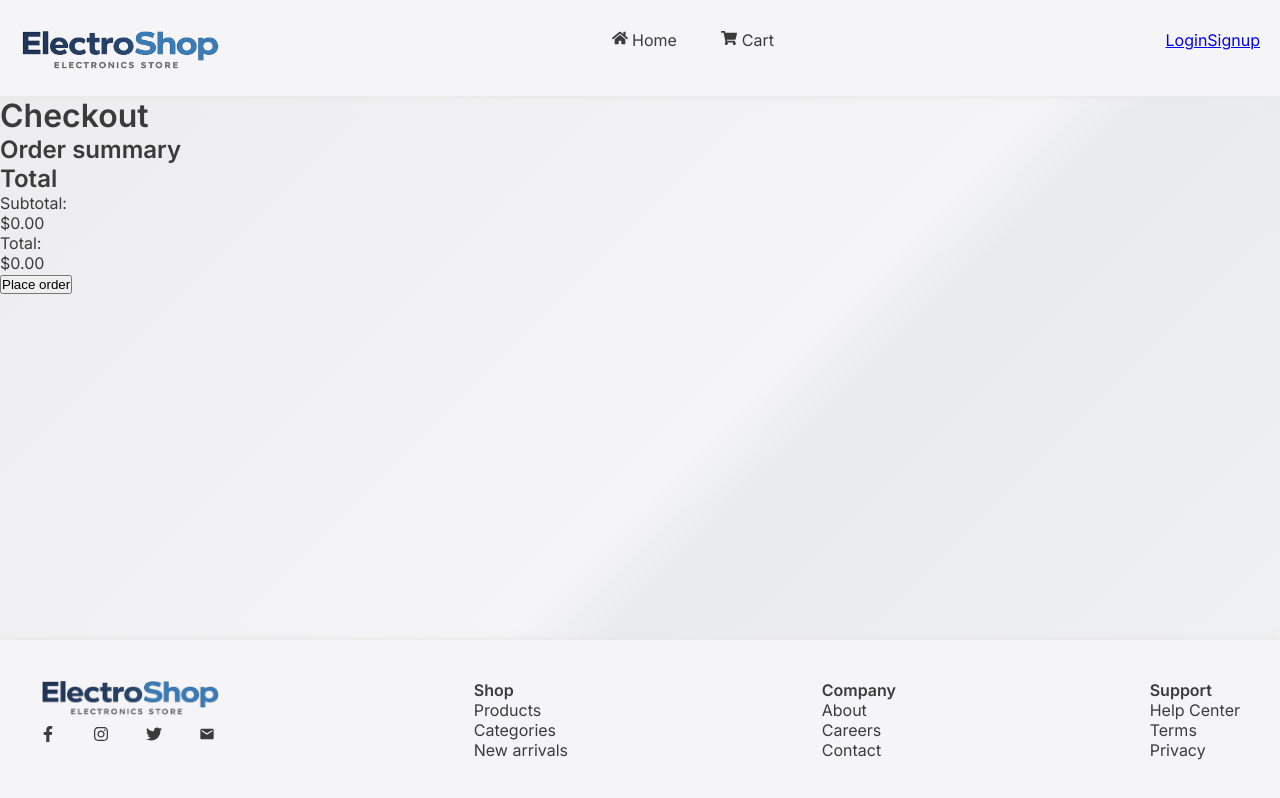
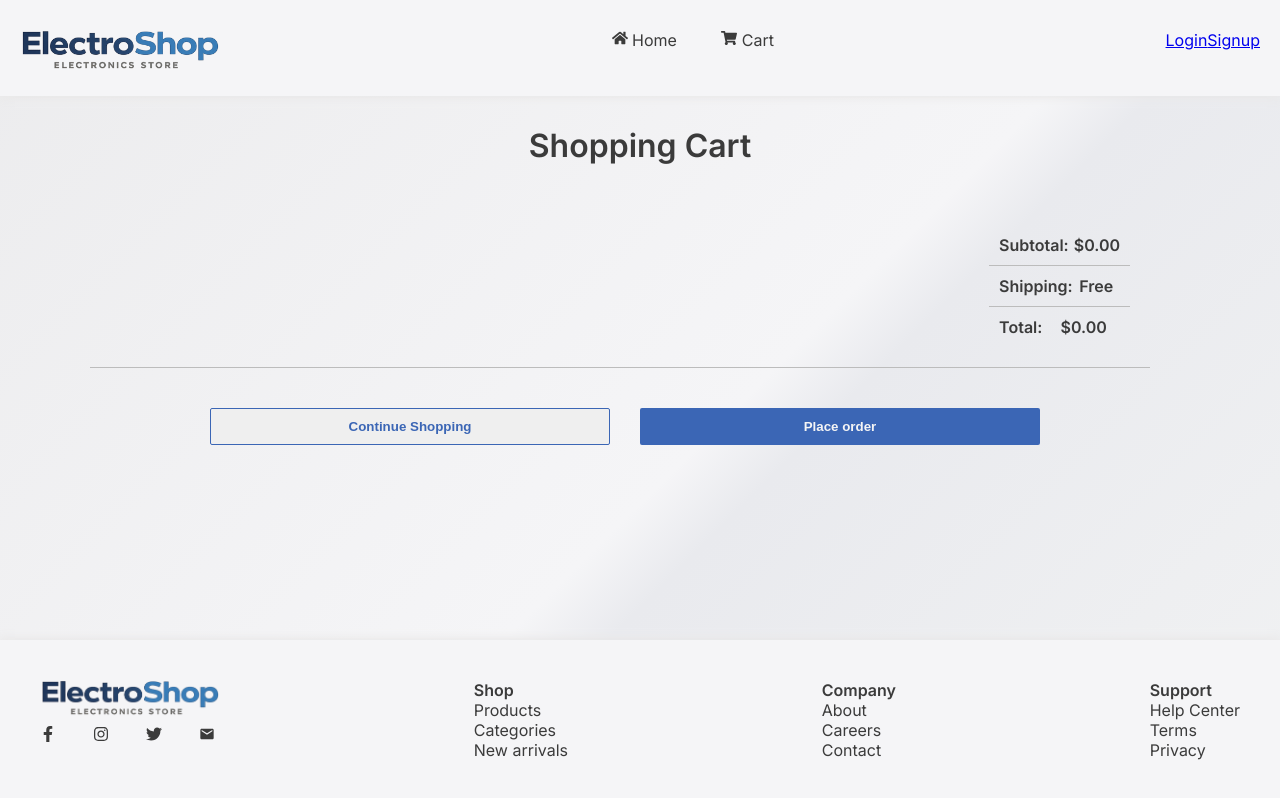
Before and after one commit to MikaelaJohansson/ecommerce-react, a React (Vite) app: page /checkout in a window 1280 px wide. Built offline with nearby package versions, Linux system fonts and the light colour scheme.

Commit message:
style fix

```diff
--- a/src/pages/Checkout.jsx
+++ b/src/pages/Checkout.jsx
@@ -1,10 +1,12 @@
+import styles from "./Checkout.module.css"
 import { useCart } from '../context/CartContext';
+import { useNavigate } from 'react-router-dom'
 
 export default function Checkout() {
 
+  const navigate = useNavigate();
   const { getCartItemsWithProducts, removeFromCart, updateQuantity, getCartTotal, clearCart } = useCart();
   const cartItems = getCartItemsWithProducts();
-
   const total = getCartTotal()
 
   function placeOrder(){
@@ -14,57 +16,70 @@ export default function Checkout() {
 
   return (
     <div>
-      <div>
-        <h1>Checkout</h1>
-        <div>
-          <div>
+      <div className={styles.CheckoutMain}>
+        <h1>Shopping Cart</h1>
+        <div className={styles.CheckoutContainer}>
 
-            <h2>Order summary</h2>
+          <div >
+            {cartItems.map((item) => (
+              <div key={item.id} className={styles.CheckoutProductsInCart}>
 
-            {cartItems.map((item) => (
-              <div key={item.id}>
+                <img
+                  className={styles.CheckoutImage}
+                  src={item.product.image}
+                  alt={item.product.name}
+                />
 
-                <img src={item.product.image} alt={item.product.name} />
-
-                <div>
+                <div className={styles.CheckoutProductName}>
                   <h3>{item.product.name}</h3>
-                  <p>${item.product.price} each </p>
+                  <p>${item.product.price} each</p>
                 </div>
 
-                <div>
-                  <div>
-                    <button onClick={() => updateQuantity(item.id, item.quantity -1)}>-</button>
+                <div className={styles.CheckoutActions}>
+                  <p>${(item.product.price * item.quantity).toFixed(2)}</p>
+
+                  <div className={styles.QuantityControls}>
+                    <button onClick={() => updateQuantity(item.id, item.quantity - 1)}>-</button>
                     <span>{item.quantity}</span>
-                    <button onClick={() => updateQuantity(item.id, item.quantity +1)}>+</button>
+                    <button onClick={() => updateQuantity(item.id, item.quantity + 1)}>+</button>
                   </div>
 
-                  <p>
-                    ${(item.product.price * item.quantity).toFixed(2)}
-                  </p>
-
-                  <button onClick={() => removeFromCart(item.id)}>Remove</button>
-
+                  <button className={styles.CheckoutButtonRemove} onClick={() => removeFromCart(item.id)}>Remove</button>
                 </div>
-
               </div>
             ))}
+          </div>
 
+          <div className={styles.checkoutPayContainer}>
+            <div className={styles.checkoutSummary}>
+              <div className={styles.checkoutRow}>
+                <p>Subtotal:</p>
+                <p>${total.toFixed(2)}</p>
+              </div>
+
+              <div className={styles.checkoutRowShipping}>
+                <p>Shipping:</p>
+                <p>Free</p>
+              </div>
+
+              <div className={styles.checkoutRow}>
+                <p>Total:</p>
+                <p>${total.toFixed(2)}</p>
+              </div>
+            </div>
           </div>
-          <div>
-            <h2>Total</h2>
-            <div>
-              <p>Subtotal:</p>
-              <p>${total.toFixed(2)}</p>
-            </div>
-            <div>
-              <p>Total:</p>
-              <p>${total.toFixed(2)}</p>
-            </div>
-            <button onClick={placeOrder}>
+
+          <div className={styles.checkoutButtonCheckoutContainer}>
+
+            <button className={styles.checkoutButtonContinueShopping} onClick={( () => navigate("/"))}>Continue Shopping</button>
+
+            <button className={styles.checkoutButtonPlaceOreder} onClick={placeOrder}>
               Place order
             </button>
 
+            <br />
           </div>
+
         </div>
       </div>
     </div>
--- /dev/null
+++ b/src/pages/Checkout.module.css
@@ -0,0 +1,151 @@
+.CheckoutMain{
+   display: flex;
+   flex-direction: column;
+   align-items: center;
+   margin-top: 30px;
+}
+
+.CheckoutContainer{
+   width: 100%;
+   max-width: 1100px;
+   margin-top: 40px;
+   margin-bottom: 20px;
+}
+
+.CheckoutProductsInCart{
+   display: grid;
+   grid-template-columns: 150px 1fr 240px 40px;
+   align-items: center;
+   column-gap: 24px;
+   border-bottom: 1px solid rgb(217, 217, 217);
+   background-color: #f9f9fb;
+}
+
+.CheckoutProductsInCart img{
+    border-radius: 2px;
+}
+
+.CheckoutImage{
+   width: 150px;
+   height: 150px;
+   object-fit: cover;
+}
+
+.CheckoutProductName{
+   font-size: 20px;
+   text-align: left;
+}
+.CheckoutProductName p{
+    font-size: 15px;
+}
+.CheckoutPrice{
+   font-size: 15px;
+   font-weight: 700;
+   text-align: left;
+}
+
+.CheckoutActions{
+   text-align: left;
+   display: flex;
+   gap: 20px;
+   font-style: italic;
+   font-weight: 600;
+   font-size: 15px;
+   color: black;
+}
+
+.QuantityControls{
+   display: flex;
+   align-items: center;
+   gap: 8px;
+   margin-bottom: 8px;
+   background-color:#f9f9fd;
+   font-size: 15px;
+   border: 1px solid rgb(214, 215, 218);
+   border-radius: 2px;
+}
+
+.QuantityControls button{
+    background-color:#f0f0f8;
+    font-size: 20px;
+    width: 25px;
+    border: 1px solid rgb(237, 234, 234);
+    cursor: pointer;
+}
+
+.CheckoutButtonRemove{
+    border: none;
+    background: none;
+    color: #406fc0;
+    font-weight: 600;
+    font-size: 15px;
+    cursor: pointer;
+    position: relative;
+    top: -8px;
+}
+.CheckoutButtonRemove:hover{
+    color: #305087;
+    transform: scale(1.1);
+}
+
+.checkoutPayContainer{
+    display: flex;
+    flex-direction: column;
+    justify-content: flex-end;
+    align-items: flex-end;
+    align-content: flex-end;
+    padding: 20px;
+    margin-right: 40px;
+    border-bottom: 1px solid rgb(188, 188, 188);
+}
+
+.checkoutRow{
+    display: grid;
+    grid-template-columns: auto auto;
+    padding: 10px;
+    gap: 5px;
+    font-weight: 600;
+}
+
+.checkoutRowShipping{
+    display: grid;
+    grid-template-columns: auto auto;
+    padding: 10px;
+    border-top: 1px solid rgb(188, 188, 188);
+    border-bottom: 1px solid rgb(188, 188, 188);
+    font-weight: 600;
+}
+
+.checkoutButtonCheckoutContainer{
+    display: flex;
+    justify-content: center;
+    gap: 30px;
+    padding: 40px;
+}
+
+.checkoutButtonContinueShopping{
+    padding: 10px;
+    width: 400px;
+    color:  rgb(59, 102, 181);
+    font-weight: 600;
+    border: 1px solid rgb(59, 102, 181);
+    border-radius: 2px;
+}
+.checkoutButtonContinueShopping:hover{
+    transform: scale(1.01);
+    color: rgb(41, 75, 137);
+}
+
+.checkoutButtonPlaceOreder{
+    padding: 10px;
+    width: 400px;
+    background-color: rgb(59, 102, 181);
+    border: none;
+    border-radius: 2px;
+    color: whitesmoke;
+    font-weight: 600;
+}
+.checkoutButtonPlaceOreder:hover{
+    background-color: rgb(55, 84, 139);
+    transform: scale(1.01);
+}
```
